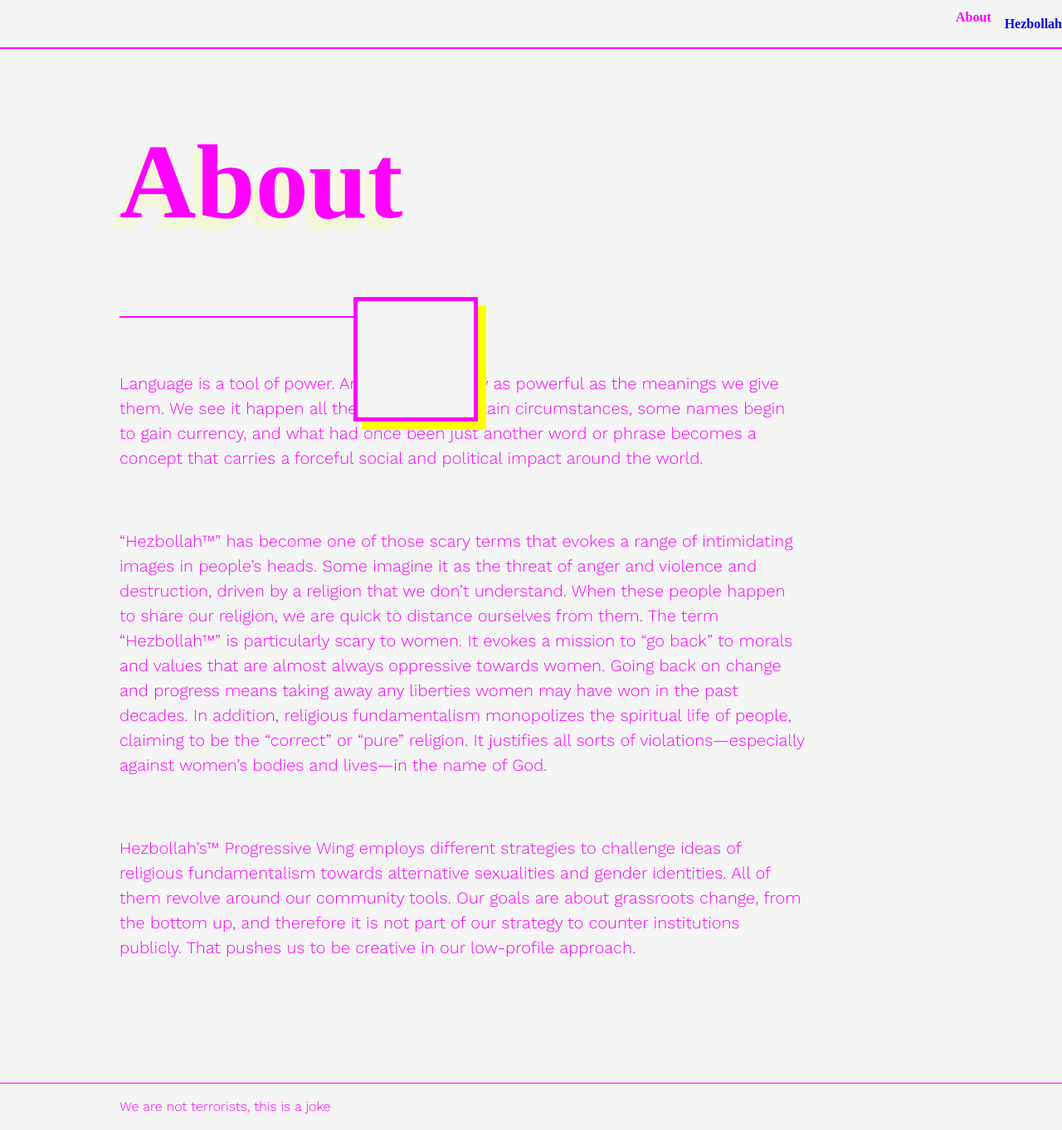
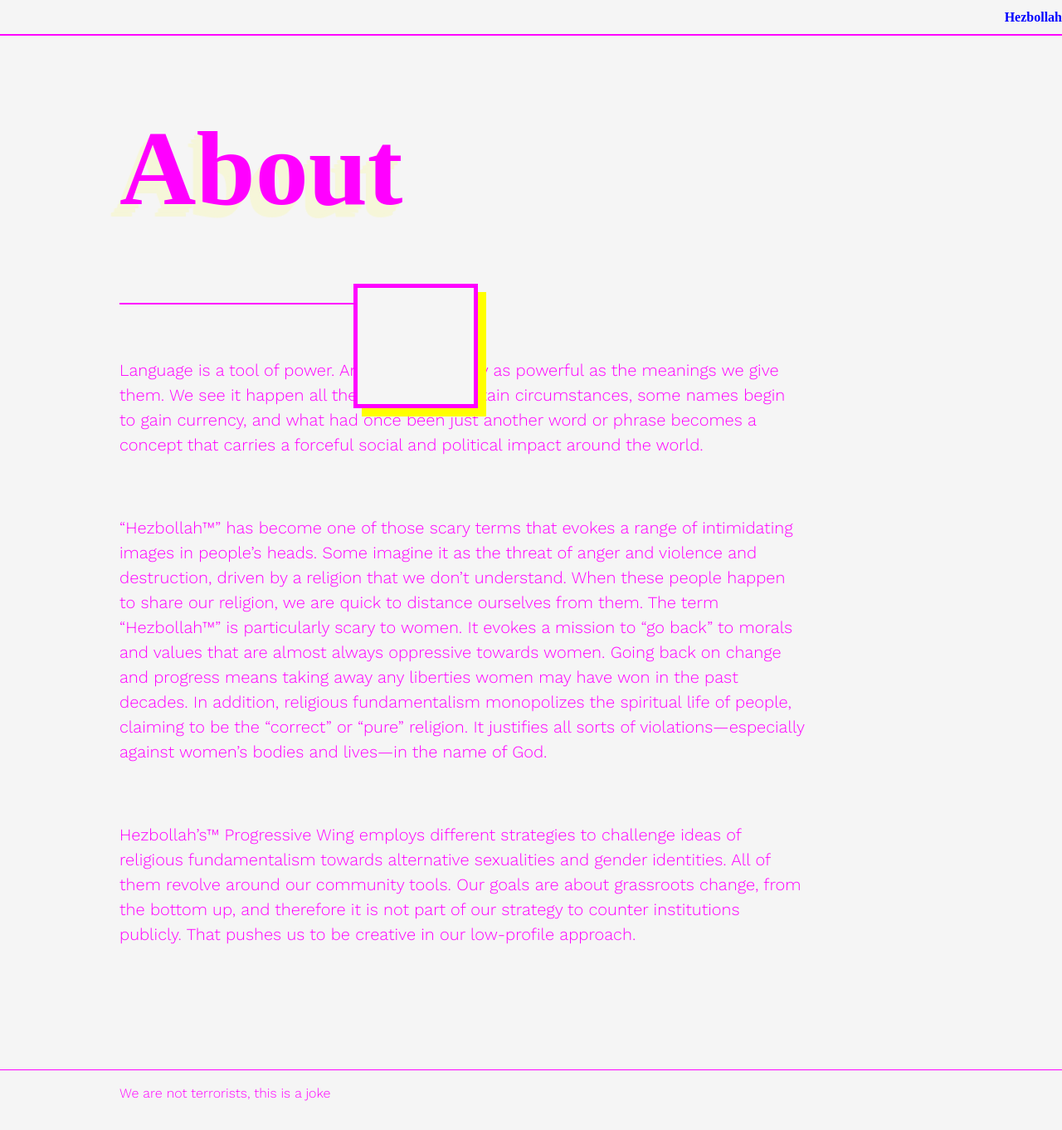
Before and after one commit to jrdntnnr/partyofgod, a Jekyll site: the page built from about.md, in a window 1280 px wide. Shown: the whole page at 83% size. Built offline with Jekyll 4.4.1, drawn with Linux system fonts in a browser that asks for light colours; nearby versions of some CDN libraries; some web fonts are replaced.

Commit message:
home only

```diff
--- a/_includes/header.html
+++ b/_includes/header.html
@@ -1,18 +1,10 @@
 <header class="header-background">
-<div class="clearfix border-bottom-thick header-border">
-  <ul class="list-reset right py-1 header-text font-smoothing">
-    <li class="left sm-width-left py-1 mt-1 mt-lg-0">
-      <a class="align-middle link-primary text-accent" href="{{ site.baseurl }}/">{{ site.title }}</a>
-    </li>
-  </ul>
-  <ul class="list-reset right py-1 header-text font-smoothing">
-    {% for my_page in site.pages %}
-    {% if my_page.title %}
-    <li class="inline-block">
-      <a class="align-middle link-primary header-link mr-2" href="{{ my_page.url | prepend: site.baseurl }}">{{ my_page.title }}</a>
-    </li>
-        {% endif %}
-      {% endfor %}
+
+  <div class="clearfix border-bottom-thick header-border">
+    <ul class="list-reset right py-1 header-text font-smoothing">
+        <li class="inline-block">
+          <a class="align-middle link-primary text-accent" href="{{ site.baseurl }}/">{{ site.title }}</a>
+        </li>
     </ul>
-</div>
+  </div>
 </header>
```
